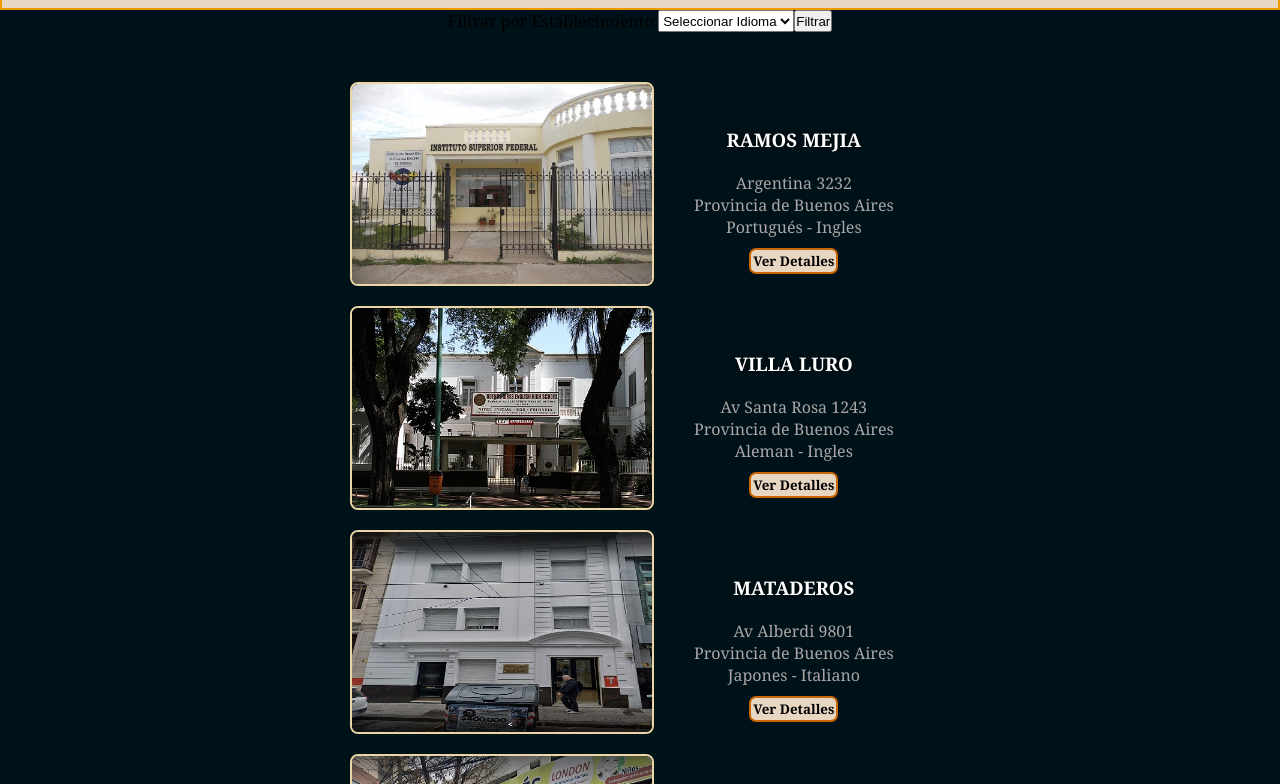
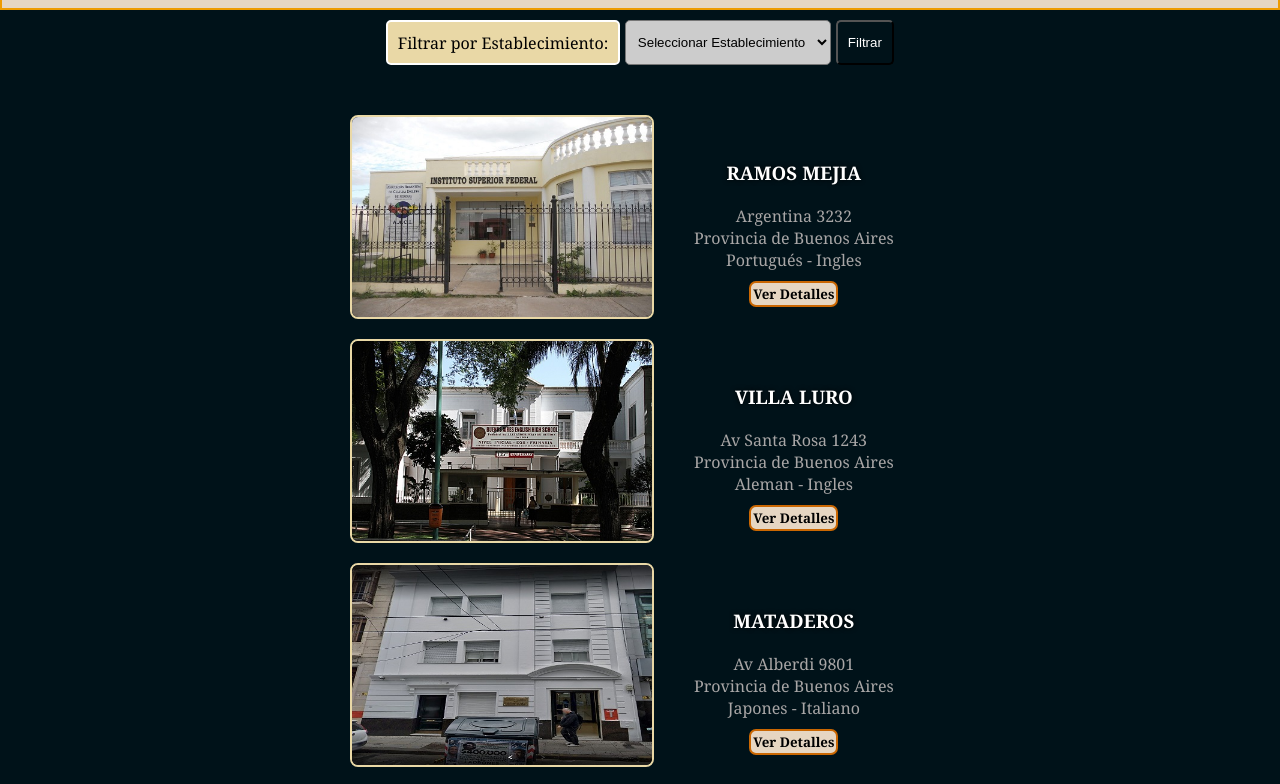
Before and after one commit to unuusual/proyectowebrealba-il, a plain HTML site: page establecimientos.html in a window 1280 px wide. Shown: the part 248-1032 px from the top of the page. Drawn offline with Linux system fonts and the light colour scheme.

Commit message:
commit cochino

```diff
--- a/css/calendarios-de-cursos.css
+++ b/css/calendarios-de-cursos.css
@@ -16,8 +16,12 @@ body{
     justify-content: space-around
 }
 
+.contengoCajitas{
+    margin-top: 10px;
+}
+
 .contengoCajitas label{
-
+    border-radius: 5px;
 }
 
 #filtro{
@@ -56,21 +60,35 @@ body{
 
 #btn{
     width: 8em;
-    color: grey;
+    color: white;
     margin-left: 0.5em;
-    background-color: white;
+    border-radius: 5px;
+    background-color: #001219;
     cursor: pointer;
+    transition: 300ms;
 
+}
+
+#btn:hover{
+    color: black;
+    background: #e9d8a6;
 }
 
 #btnEst{
     width: 8em;
-    color: grey;
+    color: white;
     margin-left: 0.5em;
-    background-color: white;
+    border-radius: 5px;
+    background-color: #001219;
     cursor: pointer;
     margin-right: 2em;
+    transition: 300ms;
 
+}
+
+#btnEst:hover{
+    color: black;
+    background: #e9d8a6;
 }
 
 
--- a/css/establecimientos.css
+++ b/css/establecimientos.css
@@ -60,6 +60,41 @@ body{
     font-size: 20px;
     margin-top: 3px;
 
+}
+
+#filtro{
+    border-radius: 5px;
+    background: #ccc;
+    padding: 8px;
+}
+
+#filtroEst{
+    background-color: #e9d8a6;
+    border: 2px solid white;
+    color: black;
+    padding: 0.6em;
+    border-radius: 5px;
+    margin-right: 5px;
+}
+
+#btn{
+    background: #001219;
+    color: white;
+    padding: 10px;
+    border-radius: 5px;
+    margin-left: 5px;
+    cursor: pointer;
+    transition: 300ms;
+}
+
+#btn:hover{
+    color: black;
+    background: #e9d8a6;;
+}
+
+
+#formulario{
+    margin-top: 10px;
 }
 
 #tituloEstablecimiento #formulario{
--- a/establecimientos.html
+++ b/establecimientos.html
@@ -37,13 +37,13 @@
             <h2>ESTABLECIMIENTOS</h2>
 
             <article id="formulario">
-                <label for="filtro"> <p>Filtrar por Establecimiento:</p> </label>
+                <label for="filtro" id="filtroEst"> <p>Filtrar por Establecimiento:</p> </label>
             <select name="filtro" id="filtro">
-                <option value="0">Seleccionar Idioma</option>
+                <option value="0">Seleccionar Establecimiento</option>
                 <option value="1">Ramos Mejia</option>
-                <option value="2">Villa Luro</option>
-                <option value="3">Mataderos</option>
-                <option value="4">La Ferrere</option>
+                <option value="2">Laferrere</option>
+                <option value="3">Villa Luro</option>
+                <option value="4">Mataderos</option>
             </select>
             <button type="submit" id="btn">Filtrar</button>
             </article>
```
Also changed, not shown: contacto.html (+0 -2 lines).
